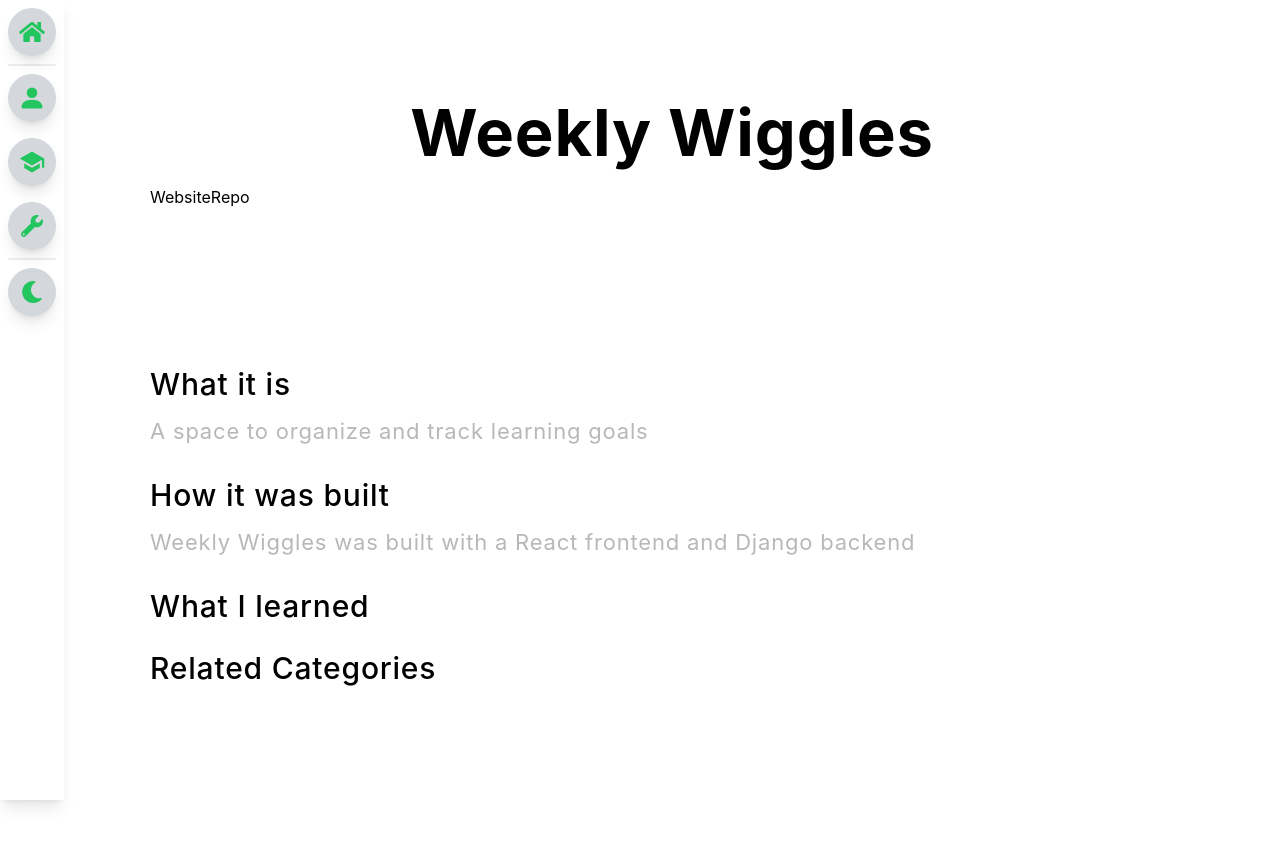
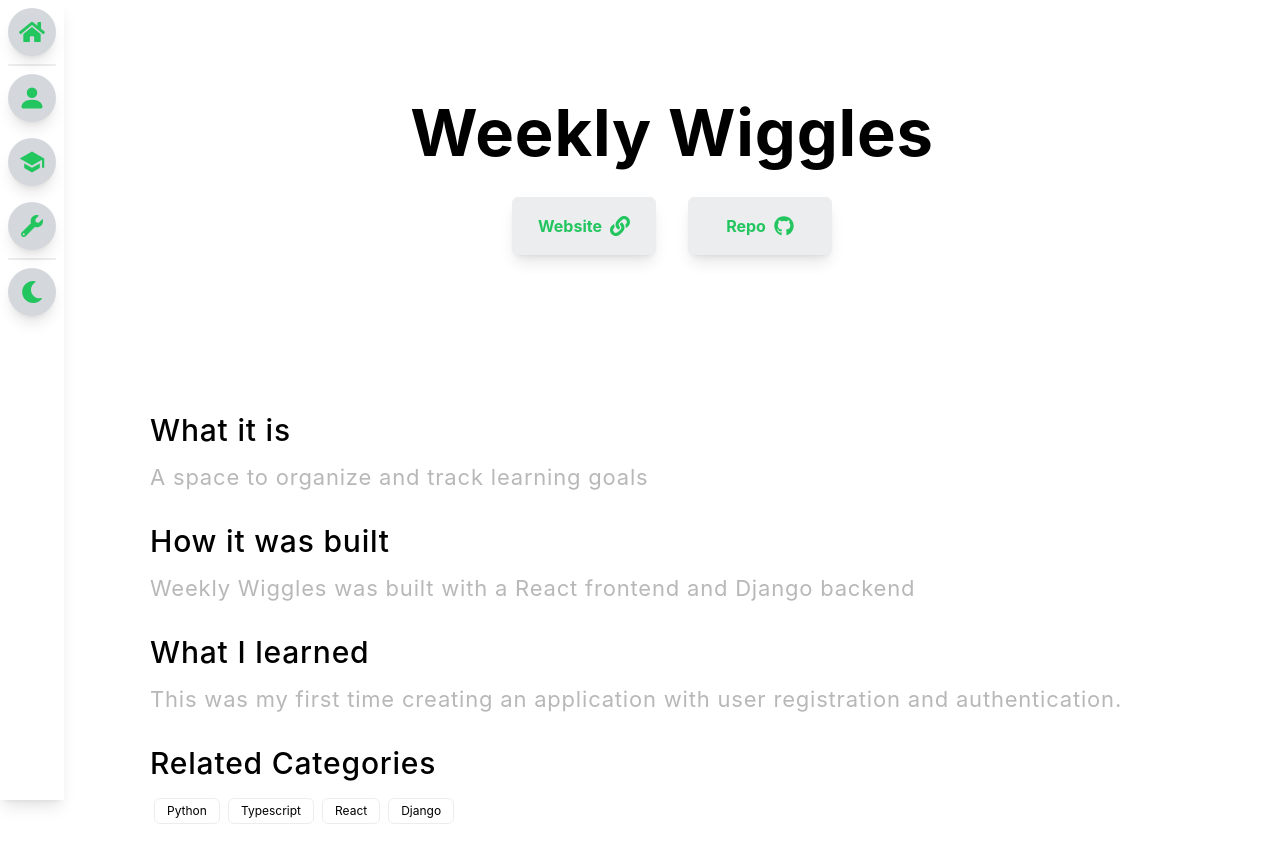
Before and after one commit to JaclynChen/Portfolio, a React (Create React App) app in the folder portfolio/: page /weeklyWiggles in a window 1280 px wide. Shown: the top 862 px of the page. Before the commit the page ends 800 px from the top, so only its background shows below. Built offline with nearby package versions, Linux system fonts and the light colour scheme.

Commit message:
added descriptions to some projects

```diff
--- a/portfolio/src/components/ProjectPages/Wiggles.js
+++ b/portfolio/src/components/ProjectPages/Wiggles.js
@@ -1,12 +1,52 @@
 import React from "react";
+
+import { FaGithub, FaLink } from "react-icons/fa";
+import { Nav, Button} from "react-bootstrap";
+
+
+const tags = ["Python", "Typescript", "React", "Django",];
 
 const Wiggles= () => {
   return (
     <section>
       <div className="about">
         <h1 className="mt-20 text-center">Weekly Wiggles</h1>
-        <a>Website</a>
-        <a>Repo</a>
+
+<div className="flex mt-8 justify-center space-x-4">
+
+<a
+          href="https://weekly-wiggles.herokuapp.com/"
+          target="_blank"
+          rel="noopener noreferrer"
+        >
+          <div className="flex justify-items-center justify-center items-center">
+            <Button className="custom-button w-36 justify-center">
+              Website
+              <div className="ml-2">
+                <FaLink size="20" />
+              </div>
+            </Button>
+          </div>
+        </a>
+
+        <a
+          href="https://weekly-wiggles.herokuapp.com/"
+          target="_blank"
+          rel="noopener noreferrer"
+        >
+          <div className="flex justify-items-center justify-center items-center">
+            <Button className="custom-button w-36 justify-center">
+              Repo
+              <div className="ml-2">
+                <FaGithub size="20" />
+              </div>
+            </Button>
+          </div>
+        </a>
+
+
+
+      </div>
 
         <div className="mt-40">
         <h3>What it is</h3>
@@ -23,16 +63,33 @@ const Wiggles= () => {
 
         <div className="mt-8">
         <h3>What I learned</h3>
+        <p className="mt-4">This was my first time creating an application with user
+            registration and authentication.</p>
+
         </div>
 
 
 
         <div className="mt-8">
         <h3>Related Categories</h3>
+
+        <div className="mt-4 flex flex-wrap pb-4">
+          {tags.map((tagTitle, index) => {
+            return (
+              <div key={index} className="badge">
+                {tagTitle}
+              </div>
+            );
+          })}
+        </div>
         </div>
       </div>
     </section>
   );
 };
 
+
+
+
+
 export default Wiggles;
```
